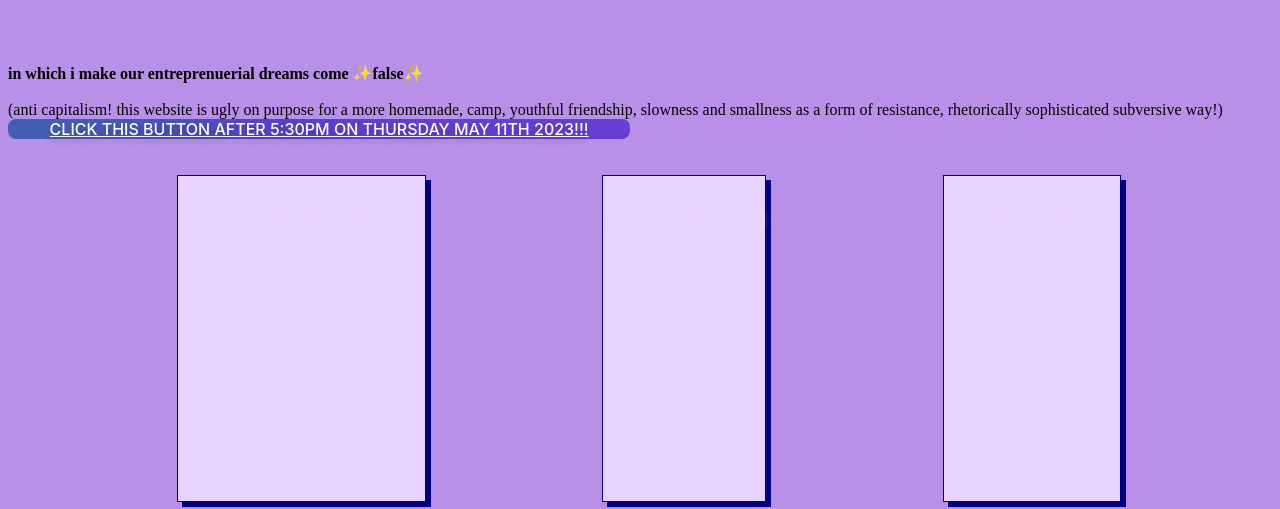
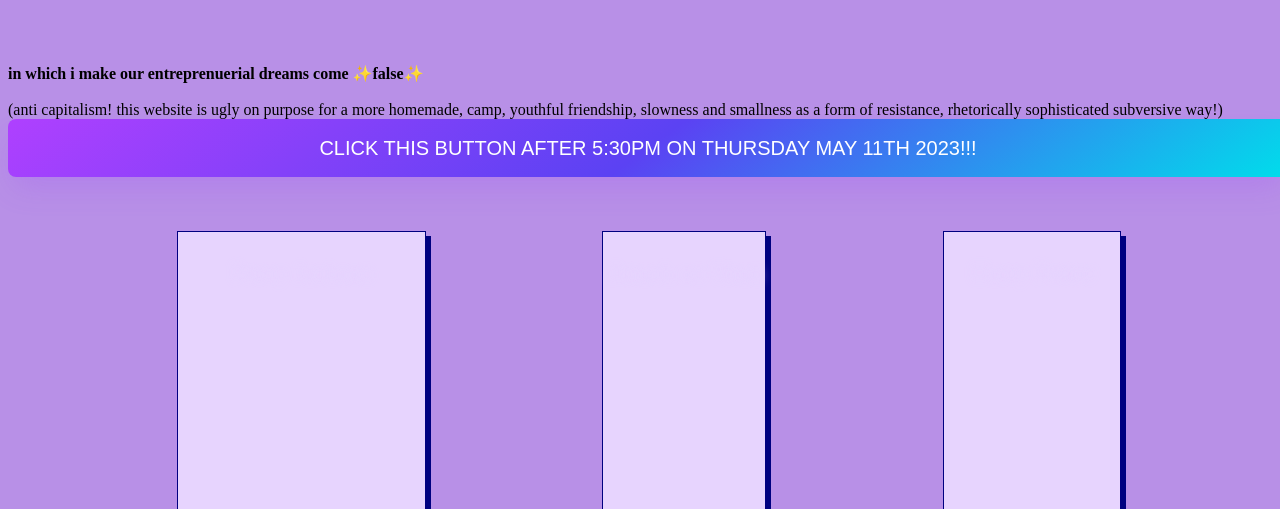
Before and after one commit to jnnchi/Serenity-s-Library, a plain HTML site: page index.html in a window 1280 px wide. Both pictures are taken after typing "Sample123" into the empty fields and a click on the button "Submit". Shown: the part 257-766 px from the top of the page. Drawn offline with Linux system fonts and the light colour scheme.

Commit message:
Update style.css

```diff
--- a/style.css
+++ b/style.css
@@ -74,36 +74,32 @@ p {
   text-align: center;
 }
 
-
 /* CSS */
 a {
-  background-image: linear-gradient(92.88deg, #455EB5 9.16%, #5643CC 43.89%, #673FD7 64.72%);
+  align-items: center;
+  background-image: linear-gradient(144deg,#AF40FF, #5B42F3 50%,#00DDEB);
+  border: 0;
   border-radius: 8px;
-  border-style: none;
+  box-shadow: rgba(151, 65, 252, 0.2) 0 15px 30px -5px;
   box-sizing: border-box;
   color: #FFFFFF;
-  cursor: pointer;
-  flex-shrink: 0;
-  font-family: "Inter UI","SF Pro Display",-apple-system,BlinkMacSystemFont,"Segoe UI",Roboto,Oxygen,Ubuntu,Cantarell,"Open Sans","Helvetica Neue",sans-serif;
-  font-size: 16px;
-  font-weight: 500;
-  height: 4rem;
-  padding: 0 1.6rem;
-  text-align: center;
-  text-shadow: rgba(0, 0, 0, 0.25) 0 3px 8px;
-  transition: all .5s;
+  display: flex;
+  font-family: Phantomsans, sans-serif;
+  font-size: 20px;
+  justify-content: center;
+  line-height: 1em;
+  max-width: 100%;
+  min-width: 140px;
+  padding: 19px 24px;
+  text-decoration: none;
   user-select: none;
   -webkit-user-select: none;
   touch-action: manipulation;
+  white-space: nowrap;
+  cursor: pointer;
 }
 
+a:active,
 a:hover {
-  box-shadow: rgba(80, 63, 205, 0.5) 0 1px 30px;
-  transition-duration: .1s;
+  outline: 0;
 }
-
-@media (min-width: 768px) {
-  a {
-    padding: 0 2.6rem;
-  }
-}
```
